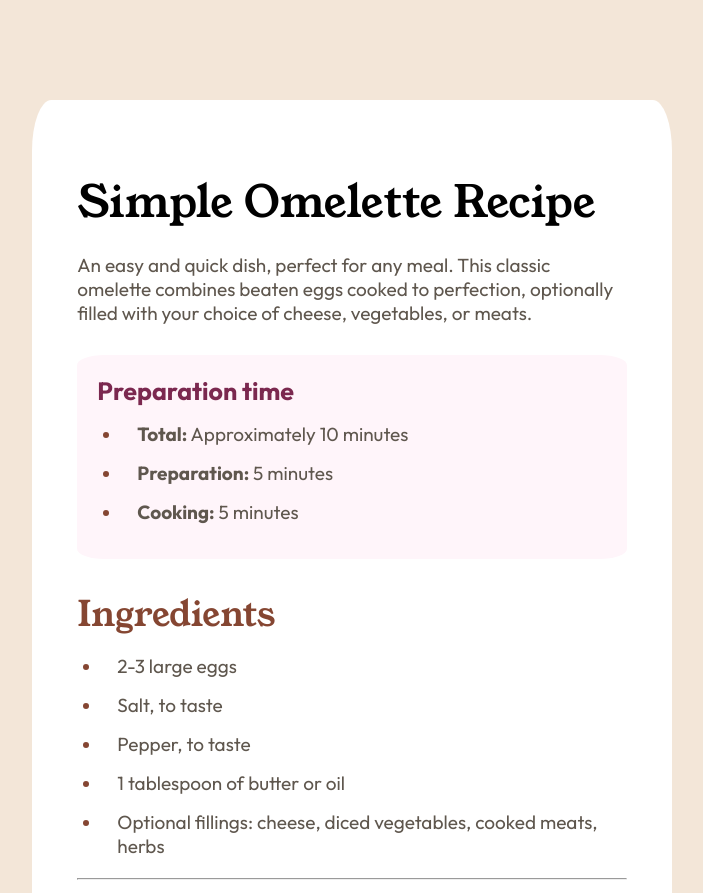
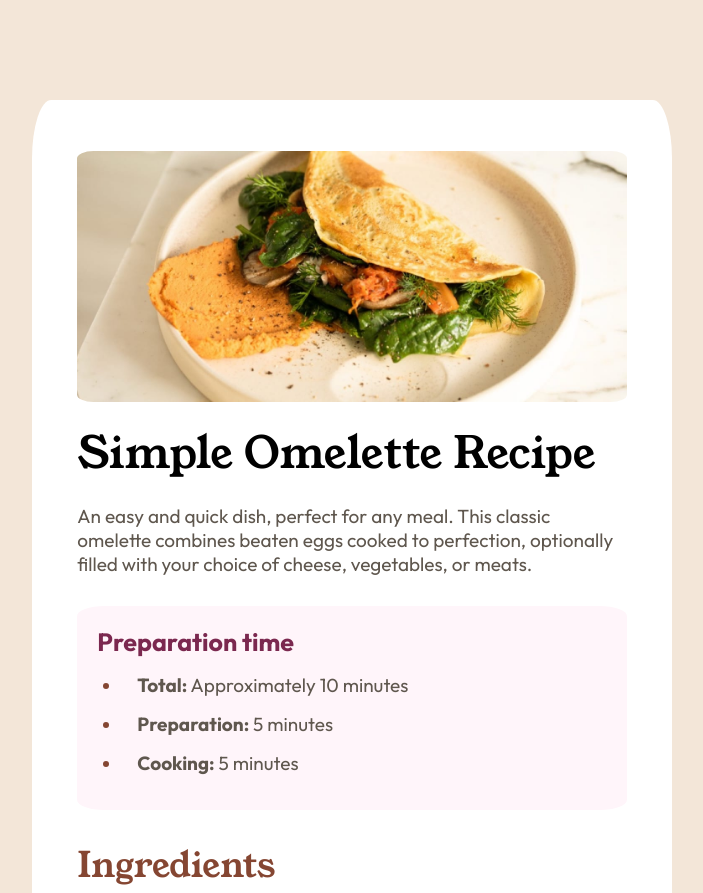
Before and after one commit to juaquinmorales2/funval-n1, a plain HTML site: page recipe-page-main/index.html in a window 1280 px wide. Shown: the top 893 px of the page, without its empty margins (288-991 px from the left). Drawn offline with Linux system fonts and the light colour scheme; the site is published under a folder, as on GitHub Pages, so addresses that start at the root find nothing.

Commit message:
imagen agregada

```diff
--- a/recipe-page-main/index.html
+++ b/recipe-page-main/index.html
@@ -14,13 +14,14 @@
 </head>
 <body>
   <main>
-    <img class="omelette" src="/recipe-page-main/assets/images/image-omelette.jpeg" alt="">
+    <img class="omelette" src="image-omelette.jpeg" alt="">
   <h1>Simple Omelette Recipe</h1>
 
   <p>An easy and quick dish, perfect for any meal. This classic omelette combines beaten eggs cooked
   to perfection, optionally filled with your choice of cheese, vegetables, or meats.</p>
 
-  <div class="prep"> <h3 class=preparation>Preparation time</h3>
+  <div class="prep">
+    <h3 class=preparation>Preparation time</h3>
     <ul>
       <li><b>Total:</b> Approximately 10 minutes</li>
       <li><b>Preparation:</b> 5 minutes</li>
```
Also changed, not shown: recipe-page-main/image-omelette.jpeg (renamed from recipe-page-main/assets/images/image-omelette.jpeg).
